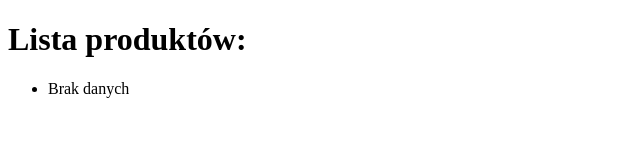
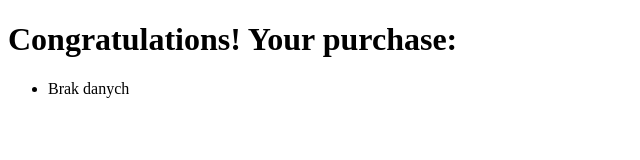
Before and after one commit to Artur-Maciej/TestKoszyk, a plain HTML site: page index.html in a window 1280 px wide. Shown: the whole page, without its empty margins (0-640 px from the left). Drawn offline with Linux system fonts and the light colour scheme.

Commit message:
Update index.html

```diff
--- a/index.html
+++ b/index.html
@@ -24,7 +24,7 @@
     </script>
 </head>
 <body onload="getTextFromURL()">
-    <h1>Lista produktów:</h1>
+    <h1>Congratulations! Your purchase:</h1>
     <ul id="displayList">
         <li>Brak danych</li>
     </ul>
```
